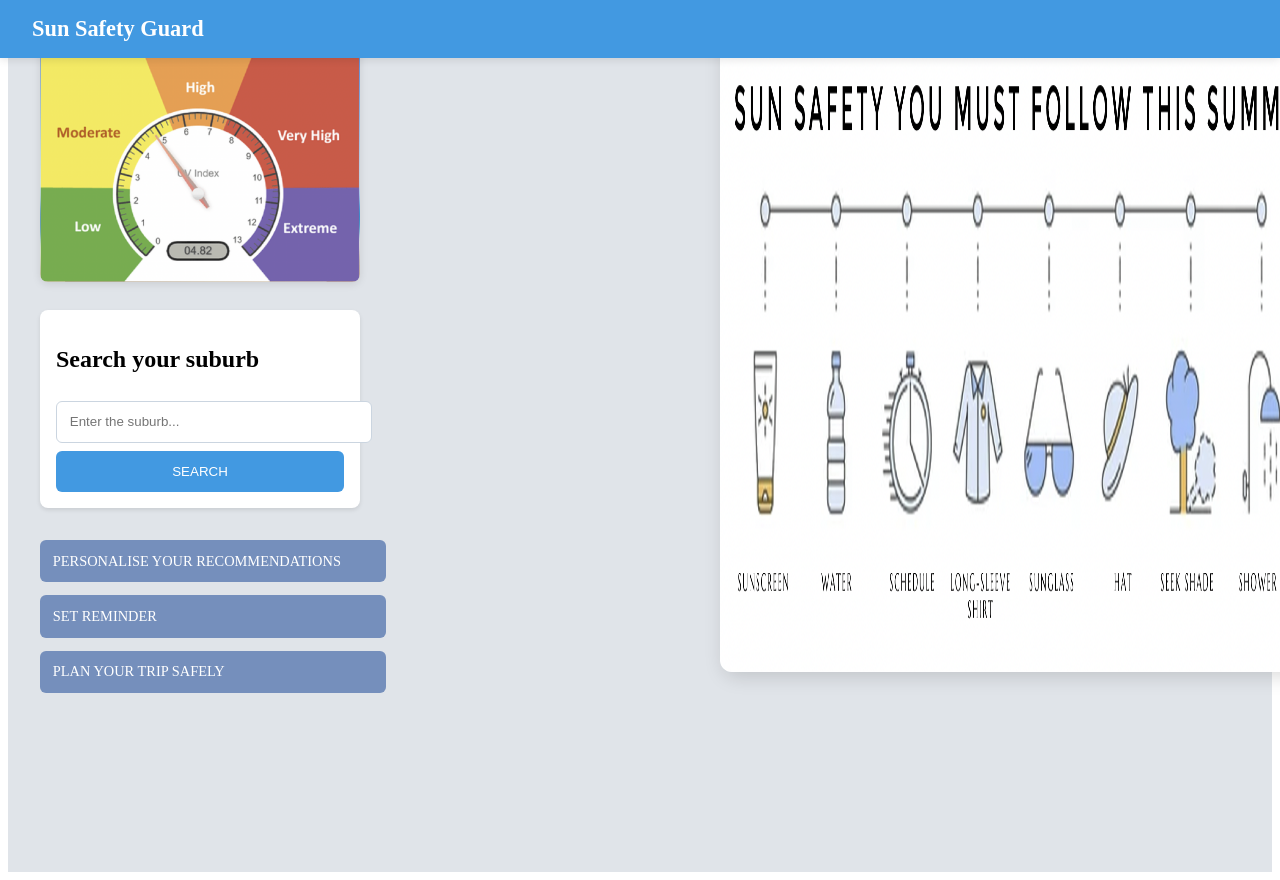
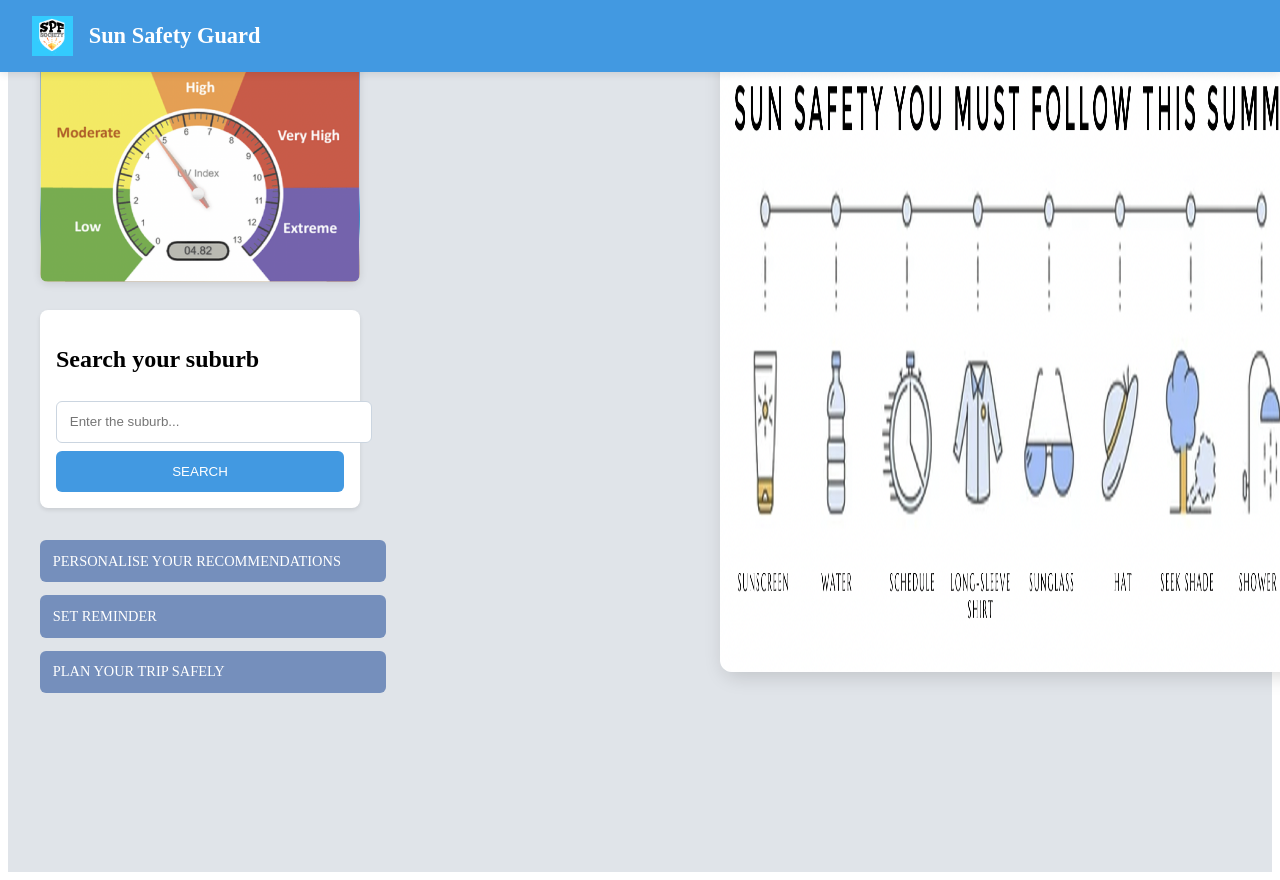
Before and after one commit to YashTheDataScientist/OnboardingFrontend-VUE, a Vue app: page / in a window 1280 px wide. Built offline with nearby package versions, Linux system fonts and the light colour scheme.

Commit message:
Add header and logo

```diff
--- a/src/App.vue
+++ b/src/App.vue
@@ -2,6 +2,11 @@
 <template>
   <div class="app-container">
     <header class="global-header">
+      <img
+        src="/images/logo.png"
+        class="header-logo"
+        alt="Sun Safety Logo"
+      >
       <router-link
         to="/"
         class="home-link"
@@ -29,6 +34,15 @@
 .fade-enter-from,
 .fade-leave-to {
   opacity: 0;
+}
+.header-logo {
+  height: 40px; /* 根据实际图片比例调整 */
+  margin-right: 1.0rem;
+  transition: transform 0.3s ease;
+}
+
+.header-logo:hover {
+  transform: scale(1.05);
 }
 .global-header {
   position: fixed;
```
Also changed, not shown: public/images/logo.png (added).
